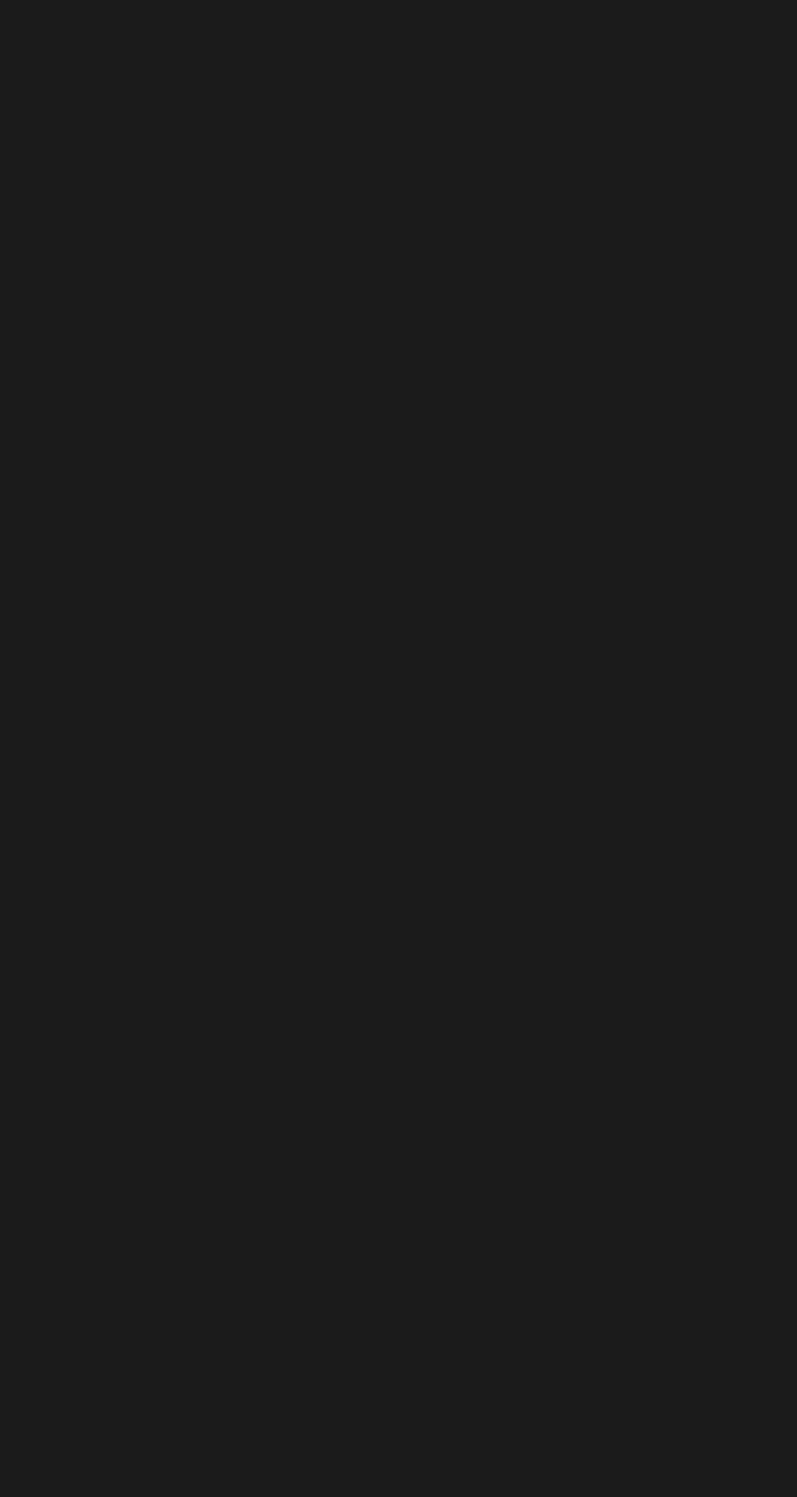
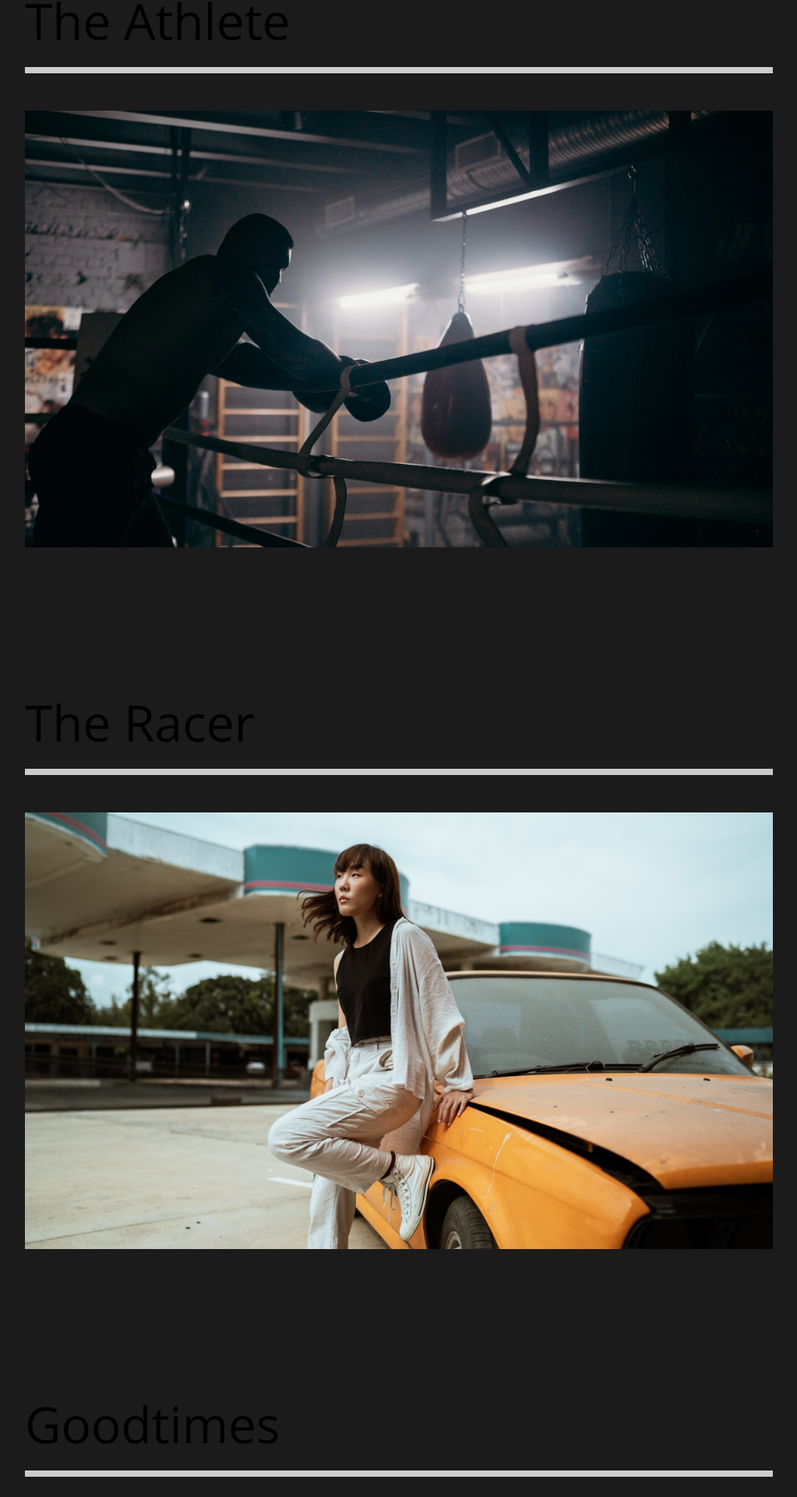
Before and after one commit to rawhite22/capture, a React (Create React App) app: page /work in a window 1280 px wide. Shown: the part 193-2113 px from the top of the page at 78% size, without its empty margins (128-1151 px from the left). Before the commit the page ends 800 px from the top, so only its background shows below. Built offline with nearby package versions, Linux system fonts and the light colour scheme.

Commit message:
10. Our work section created

```diff
--- a/src/pages/OurWork.js
+++ b/src/pages/OurWork.js
@@ -1,11 +1,62 @@
-import React from 'react'
+import React from 'react';
+// styles
+import styled from 'styled-components';
+// routing
+import { Link } from 'react-router-dom';
+// images
+import athlete from '../img/athlete-small.png';
+import theracer from '../img/theracer-small.png';
+import goodtimes from '../img/goodtimes-small.png';
 
 const OurWork = () => {
   return (
-    <div>
-      <h1>Our Work</h1>
-    </div>
-  )
-}
+    <Work>
+      <Movie>
+        <h2>The Athlete</h2>
+        <div className='line'></div>
+        <Link>
+          <img src={athlete} alt='Athlete' />
+        </Link>
+      </Movie>
+      <Movie>
+        <h2>The Racer</h2>
+        <div className='line'></div>
+        <Link>
+          <img src={theracer} alt='Racer' />
+        </Link>
+      </Movie>
+      <Movie>
+        <h2>Goodtimes</h2>
+        <div className='line'></div>
+        <Link>
+          <img src={goodtimes} alt='Athlete' />
+        </Link>
+      </Movie>
+    </Work>
+  );
+};
 
-export default OurWork
+const Work = styled.div`
+  min-height: 100vh;
+  overflow: hidden;
+  padding: 5rem 10rem;
+  h2 {
+    padding: 1rem 0rem;
+  }
+`;
+
+const Movie = styled.div`
+  padding-bottom: 10rem;
+  .line {
+    height: 0.5rem;
+    background: #cccccc;
+    margin-bottom: 3rem;
+  }
+  img {
+    width: 100%;
+    height: 70vh;
+    object-fit: cover;
+  }
+`;
+
+export default OurWork;
```
